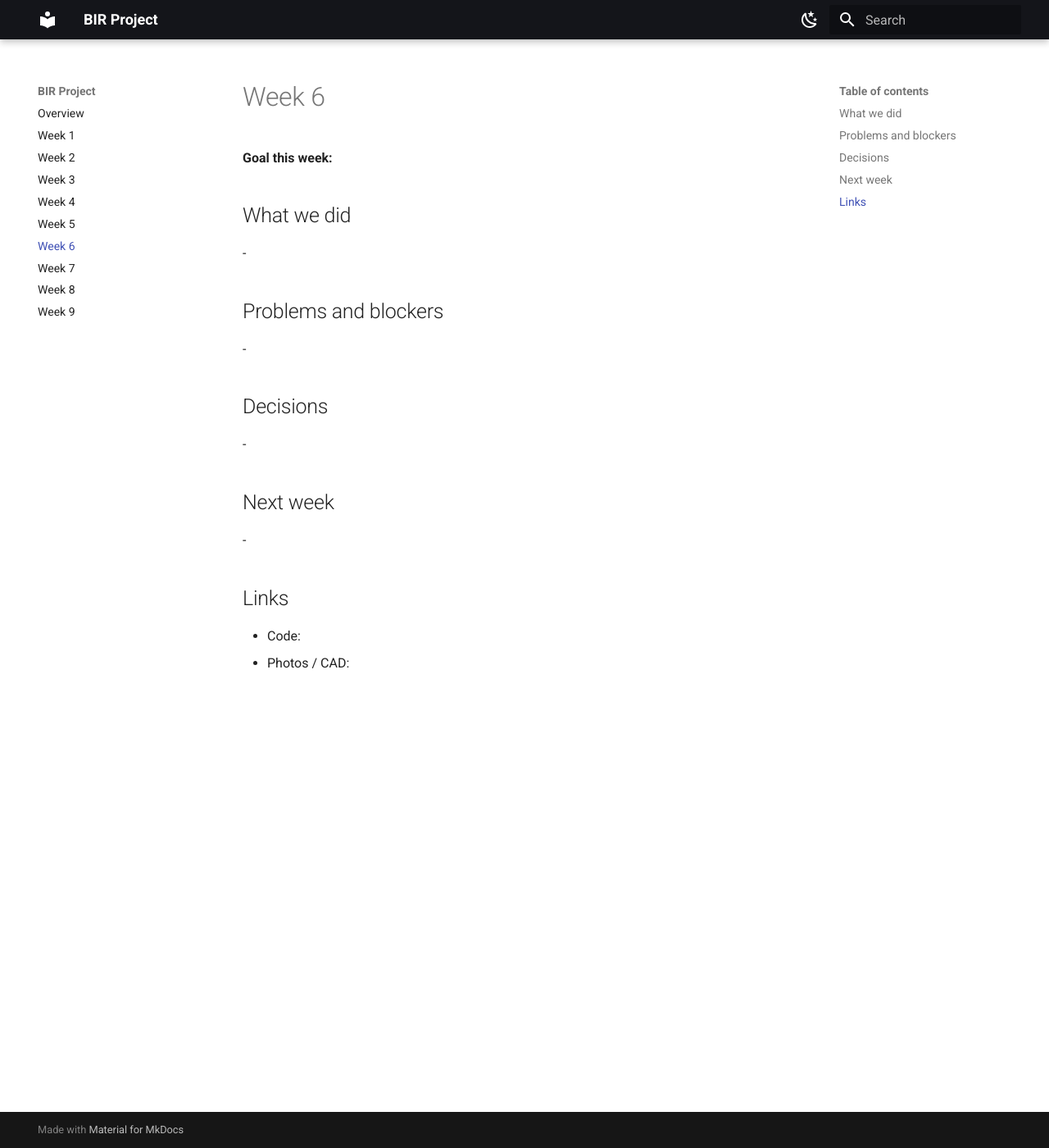
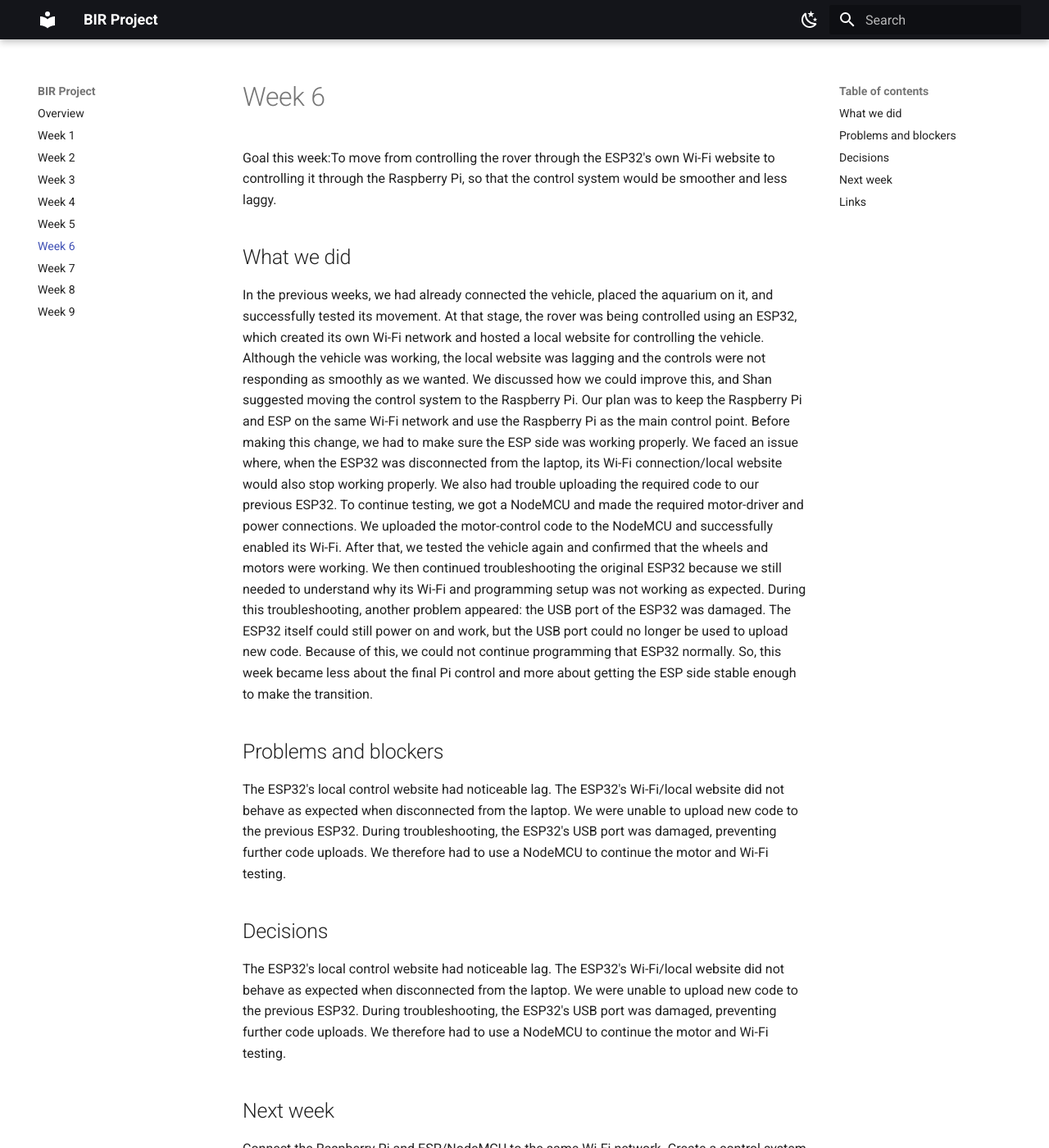
Before and after one commit to BuilderinResidencyTinkerspace/AquaNav_, an MkDocs documentation site: the page built from docs/week-06.md, in a window 1280 px wide and 1400 px high. Shown: the whole window at 82% size. Built offline with MkDocs 1.6.1 and Material for MkDocs 9.7.7, drawn with Linux system fonts in a browser that asks for light colours; some of the changed text lies outside the part shown.

Commit message:
Update week-06.md

```diff
--- a/docs/week-06.md
+++ b/docs/week-06.md
@@ -1,22 +1,48 @@
 # Week 6
 
-**Goal this week:**
-
+Goal this week:To move from controlling the rover through the ESP32's own Wi-Fi website to controlling it through the Raspberry Pi, so that the control system would be smoother and less laggy.
 ## What we did
 
--
+In the previous weeks, we had already connected the vehicle, placed the aquarium on it, and successfully tested its movement.
+At that stage, the rover was being controlled using an ESP32, which created its own Wi-Fi network and hosted a local website for controlling the vehicle.
+Although the vehicle was working, the local website was lagging and the controls were not responding as smoothly as we wanted.
+We discussed how we could improve this, and Shan suggested moving the control system to the Raspberry Pi.
+Our plan was to keep the Raspberry Pi and ESP on the same Wi-Fi network and use the Raspberry Pi as the main control point.
+Before making this change, we had to make sure the ESP side was working properly.
+We faced an issue where, when the ESP32 was disconnected from the laptop, its Wi-Fi connection/local website would also stop working properly.
+We also had trouble uploading the required code to our previous ESP32.
+To continue testing, we got a NodeMCU and made the required motor-driver and power connections.
+We uploaded the motor-control code to the NodeMCU and successfully enabled its Wi-Fi.
+After that, we tested the vehicle again and confirmed that the wheels and motors were working.
+We then continued troubleshooting the original ESP32 because we still needed to understand why its Wi-Fi and programming setup was not working as expected.
+During this troubleshooting, another problem appeared: the USB port of the ESP32 was damaged.
+The ESP32 itself could still power on and work, but the USB port could no longer be used to upload new code.
+Because of this, we could not continue programming that ESP32 normally.
+So, this week became less about the final Pi control and more about getting the ESP side stable enough to make the transition.
 
 ## Problems and blockers
 
--
+The ESP32's local control website had noticeable lag.
+The ESP32's Wi-Fi/local website did not behave as expected when disconnected from the laptop.
+We were unable to upload new code to the previous ESP32.
+During troubleshooting, the ESP32's USB port was damaged, preventing further code uploads.
+We therefore had to use a NodeMCU to continue the motor and Wi-Fi testing.
 
 ## Decisions
 
--
+The ESP32's local control website had noticeable lag.
+The ESP32's Wi-Fi/local website did not behave as expected when disconnected from the laptop.
+We were unable to upload new code to the previous ESP32.
+During troubleshooting, the ESP32's USB port was damaged, preventing further code uploads.
+We therefore had to use a NodeMCU to continue the motor and Wi-Fi testing.
 
 ## Next week
 
--
+Connect the Raspberry Pi and ESP/NodeMCU to the same Wi-Fi network.
+Create a control system on the Raspberry Pi.
+Send movement commands from the Pi to the ESP.
+Test forward, backward, left, right, U-turn and stop commands.
+Work towards replacing the laggy ESP-hosted website with the Raspberry Pi-based control system.
 
 ## Links
 
```
